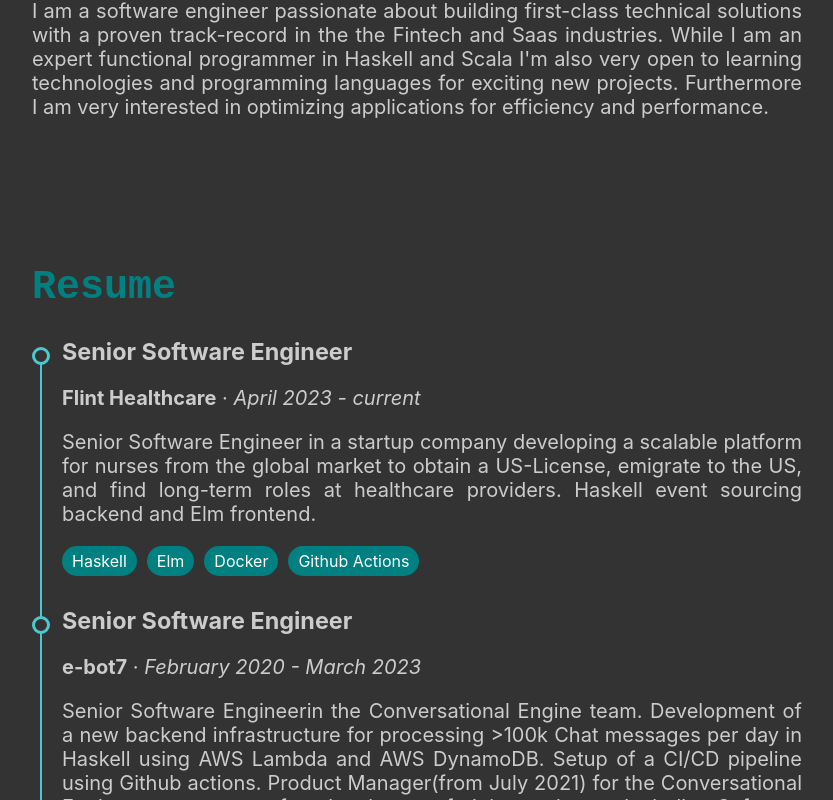
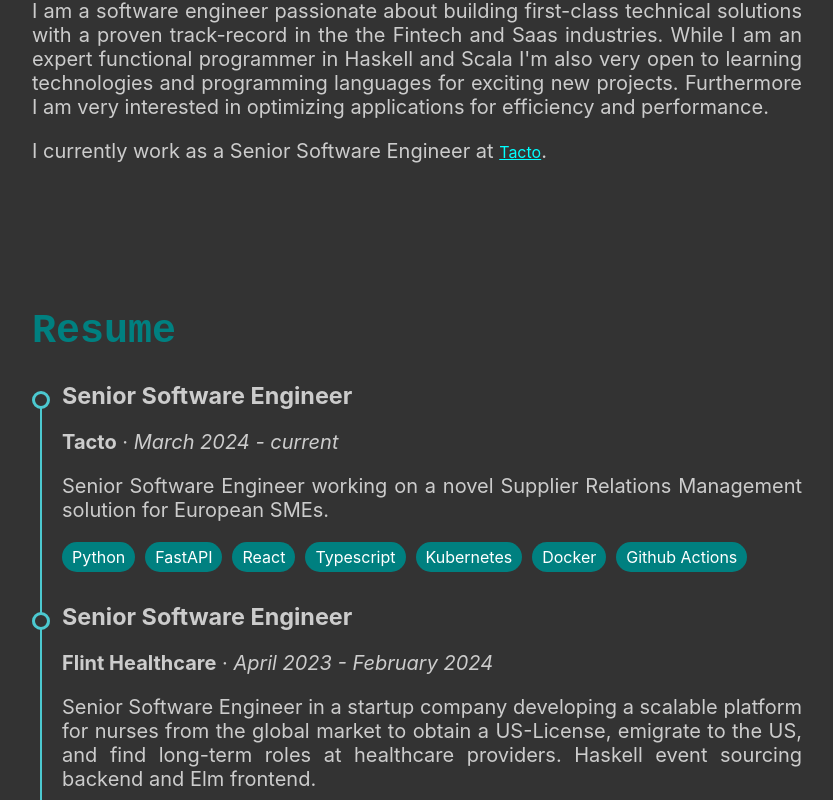
Before and after one commit to schrammc/homepage, a React (Create React App) app: page / in a window 1280 px wide. Shown: the part 900-1700 px from the top of the page, without its empty margins (223-1056 px from the left). Built offline with nearby package versions, Linux system fonts and the light colour scheme.

Commit message:
Update index page with Tacto role details

```diff
--- a/src/Home.tsx
+++ b/src/Home.tsx
@@ -1,6 +1,6 @@
+import { Link } from 'react-router-dom';
+import { Resume } from "./components/Resume";
 import { ScrollDownIndicator } from "./components/ScrollDownIndicator";
-import { Resume } from "./components/Resume";
-import { Link } from 'react-router-dom';
 
 export function Home() {
     return (
@@ -35,14 +35,25 @@ export function Home() {
                         projects. Furthermore I am very interested in optimizing
                         applications for efficiency and performance.
                     </p>
+
+                    <p>
+                        I currently work as a Senior Software Engineer at <a href="https://tacto.ai">Tacto</a>.
+                    </p>
                 </div>
                 <div className="page-section">
                     <h1> Resume</h1>
                     <Resume items={[
                         {
                             title: "Senior Software Engineer"
+                            , company: "Tacto"
+                            , dateRange: "March 2024 - current"
+                            , description: "Senior Software Engineer working on a novel Supplier Relations Management solution for European SMEs."
+                            , skills: ["Python", "FastAPI", "React", "Typescript", "Kubernetes", "Docker", "Github Actions"]
+                        },
+                        {
+                            title: "Senior Software Engineer"
                             , company: "Flint Healthcare"
-                            , dateRange: "April 2023 - current"
+                            , dateRange: "April 2023 - February 2024"
                             , description: "Senior Software Engineer in a startup company developing a scalable platform for nurses from the global market to obtain a US-License, emigrate to the US, and find long-term roles at healthcare providers. Haskell event sourcing backend and Elm frontend."
                             , skills: ["Haskell", "Elm", "Docker", "Github Actions"]
                         }
```
